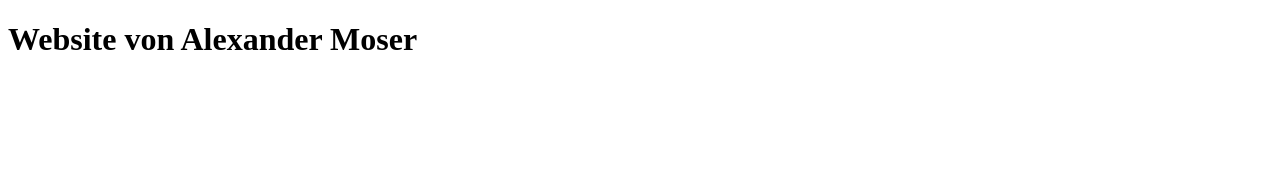
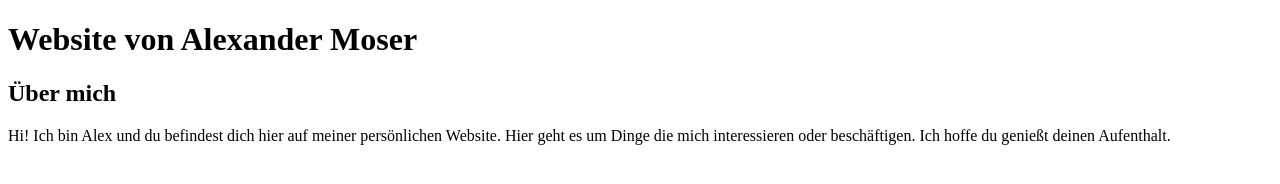
Before and after one commit to RGSATG/alexanders-personal-website, a plain HTML site: page index.html in a window 1280 px wide. Drawn offline with Linux system fonts and the light colour scheme.

Commit message:
Add about section inside main

```diff
--- a/index.html
+++ b/index.html
@@ -9,5 +9,13 @@
     <header>
         <h1>Website von Alexander Moser</h1>
     </header>
+    <main>
+        <section>
+            <h2>Über mich</h2>
+            <p>
+                Hi! Ich bin Alex und du befindest dich hier auf meiner persönlichen Website. Hier geht es um Dinge die mich interessieren oder beschäftigen. Ich hoffe du genießt deinen Aufenthalt.
+            </p>
+        </section>
+    </main>
 </body>
 </html>
```
